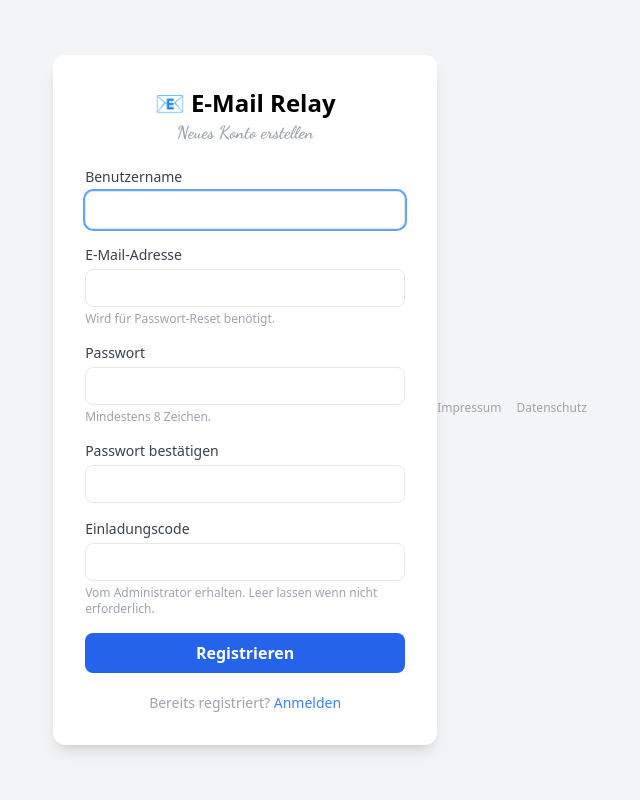
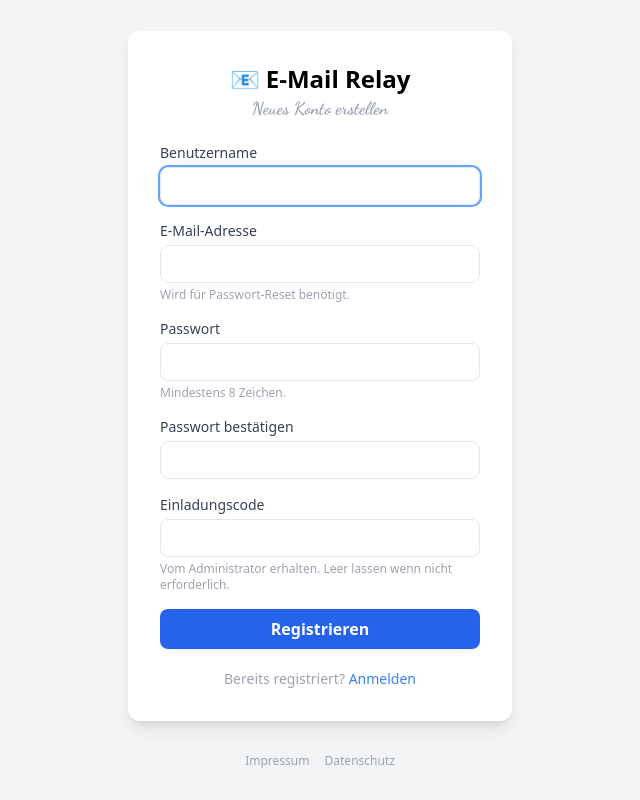
Before and after one commit to boernie77/EmailRelay, a FastAPI app: template alias-api/templates/register.html in a window 1280 px wide. Shown: the whole page, without its empty margins (320-960 px from the left). Run offline with FastAPI, Linux system fonts and the light colour scheme; the template is opened without the code that fills it, so the values that code supplies are empty; parts of the project's set-up code (start-up, migrations or seed data) failed here and were passed over; some libraries are stand-ins or nearby versions.

Commit message:
Auto-update: 2026-03-27 14:06

```diff
--- a/alias-api/templates/register.html
+++ b/alias-api/templates/register.html
@@ -8,7 +8,8 @@
   <link href="https://fonts.googleapis.com/css2?family=Dancing+Script:wght@700&display=swap" rel="stylesheet">
 </head>
 <body class="bg-gray-100 min-h-screen flex items-center justify-center">
-  <div class="bg-white rounded-xl shadow-lg p-8 w-full max-w-sm">
+  <div class="flex flex-col items-center gap-4 w-full max-w-sm">
+  <div class="bg-white rounded-xl shadow-lg p-8 w-full">
     <h1 class="text-2xl font-bold text-center mb-1">📧 E-Mail Relay</h1>
     <p class="text-center text-gray-400 text-sm mb-6" style="font-family: 'Dancing Script', cursive; font-size: 1.1rem;">Neues Konto erstellen</p>
 
```
